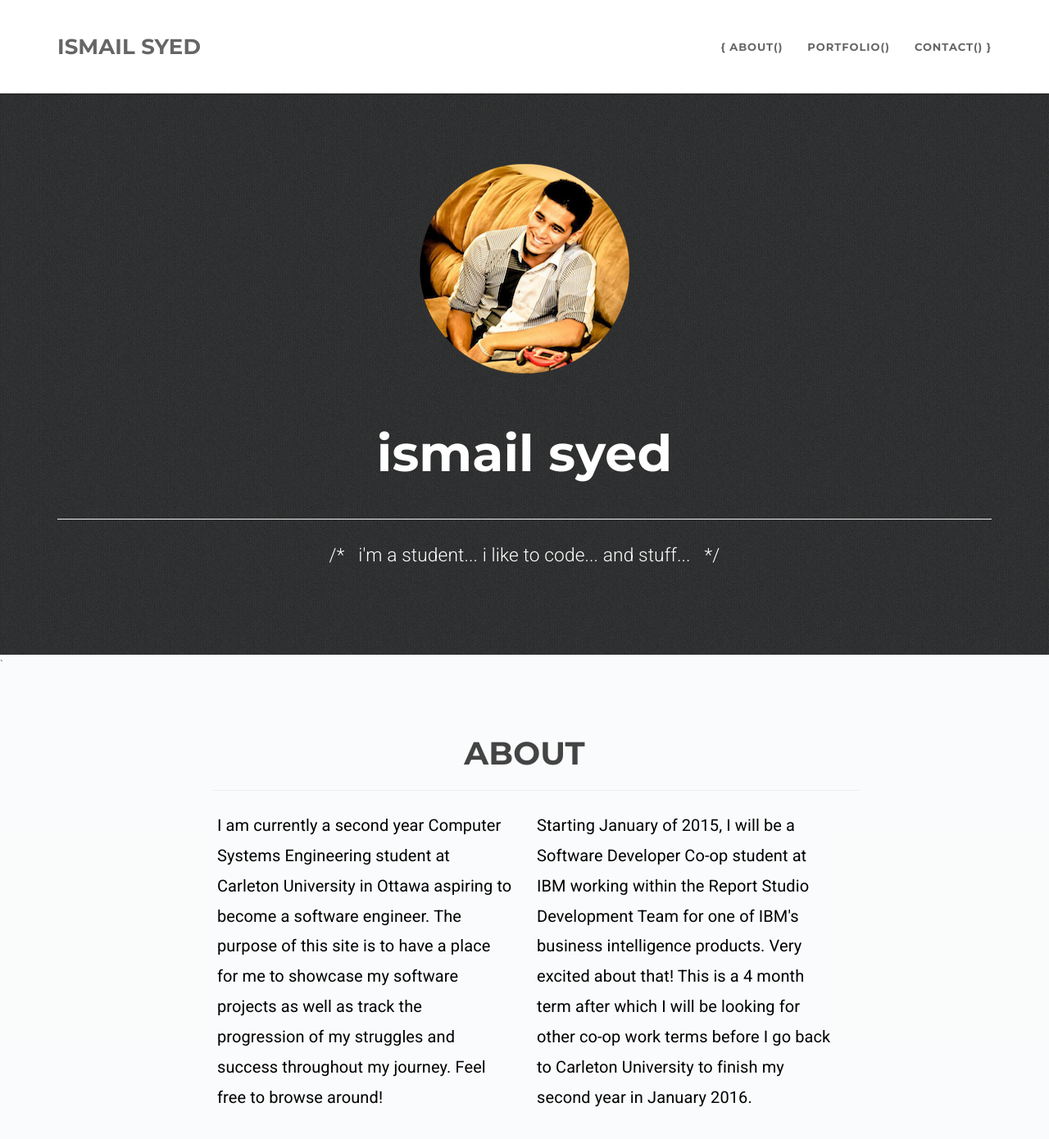
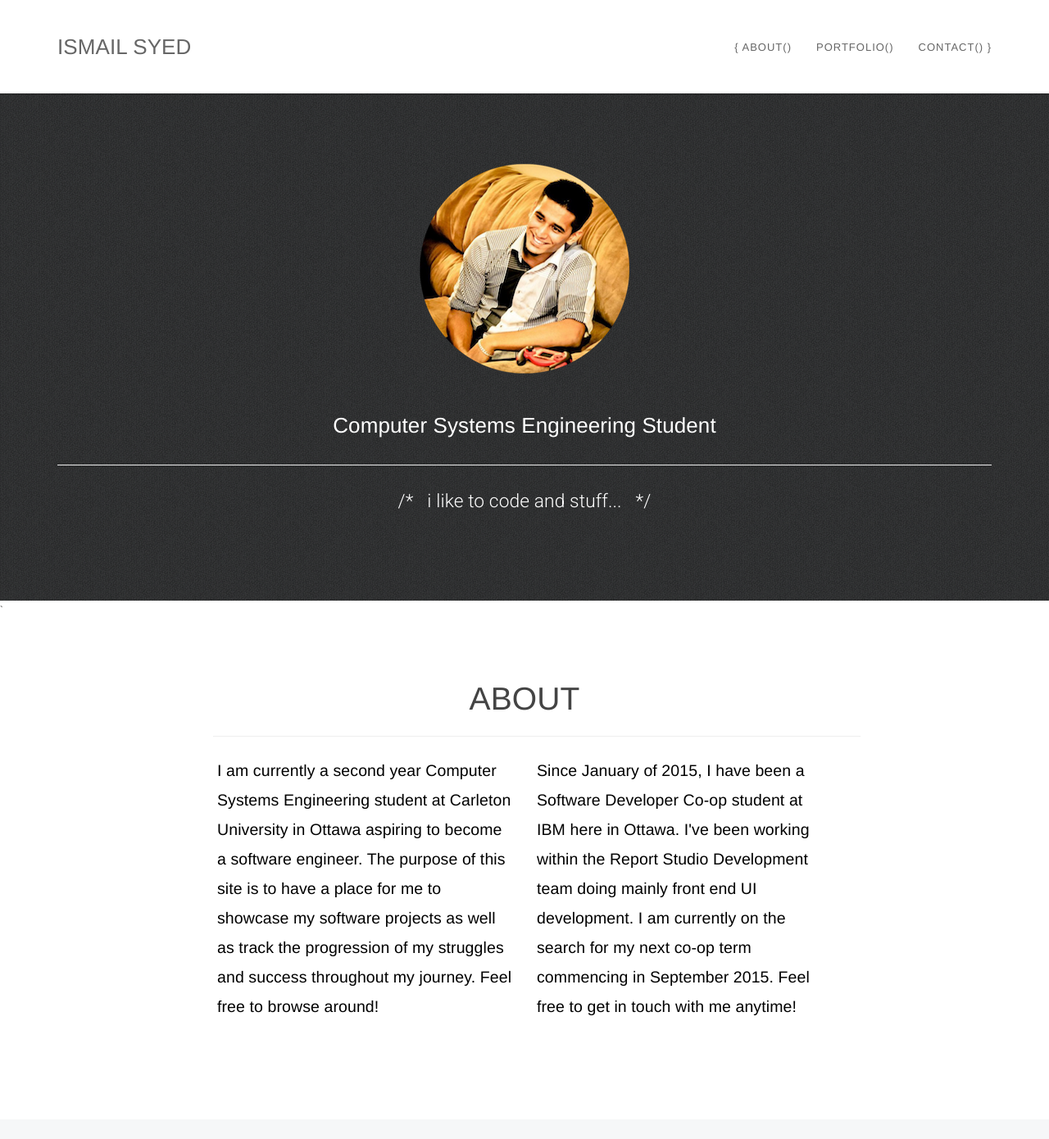
Before and after one commit to ismail-syed/ismail-syed.github.io, a Jekyll site: the page built from index.html, in a window 1280 px wide and 1400 px high. Shown: the top 1390 px of the window at 82% size. Built offline with Jekyll 4.4.1, drawn with Linux system fonts in a browser that asks for light colours.

Commit message:
should of done this a long time ago...

```diff
--- a/_includes/about.html
+++ b/_includes/about.html
@@ -12,8 +12,7 @@
                     <p>I am currently a second year Computer Systems Engineering student at Carleton University in Ottawa aspiring to become a software engineer. The purpose of this site is to have a place for me to showcase my software projects as well as track the progression of my struggles and success throughout my journey. Feel free to browse around! </p>
                 </div>
                 <div class="col-lg-4">
-                    <p>Starting January of 2015, I will be a Software Developer Co-op student at IBM working within the Report Studio Development Team for one of IBM's business intelligence products. Very excited about that!
-                    This is a 4 month term after which I will be looking for other co-op work terms before I go back to Carleton University to finish my second year in January 2016.
+                    <p>Since January of 2015, I have been a Software Developer Co-op student at IBM here in Ottawa. I've been working within the Report Studio Development team doing mainly front end UI development. I am currently on the search for my next co-op term commencing in September 2015. Feel free to get in touch with me anytime!
                     </p>
                 </div>
 
--- a/_includes/contact.html
+++ b/_includes/contact.html
@@ -1,13 +1,13 @@
  <!-- Contact Section -->
-    <section id="contact" style="background:#757575;">
+    <section id="contact" style="background:white;">
         <div class="container">
             <div class="row">
                 <div class="col-lg-12 text-center">
                     <h2>Contact Me</h2>
-                    <hr class="col-xs-8 col-xs-offset-2 col-md-8 col-md-offset-2 col-lg-8 col-lg-offset-2">
+                    <hr style="color:black;" class="col-xs-8 col-xs-offset-2 col-md-8 col-md-offset-2 col-lg-8 col-lg-offset-2">
                 </div>
             </div>
-            <div class="row" style="color:black;">
+            <div class="row">
                 <div class="col-lg-8 col-lg-offset-2">
                     <!-- To configure the contact form email address, go to mail/contact_me.php and update the email address in the PHP file on line 19. -->
                     <!-- The form should work on most web servers, but if the form is not working you may need to configure your web server differently. -->
--- a/_includes/footer.html
+++ b/_includes/footer.html
@@ -12,20 +12,15 @@
                         </a>
                     </div>
                 </div>
-                 <div class="footer-col col-md-offset-4 col-md-4">
+                 <div class="footer-col col-md-offset-4 col-md-4" style="font-size:1.0em">
                      <p>abulkadir.ismails@gmail.com</p>
+                </div>
+                <div class="col-lg-12" style="font-size:1.7em">
+                        Loved and cared for by Ismail Syed
                 </div>
             </div>
         </div>
-        <div class="footer-below">
-            <div class="container">
-                <div class="row">
-                    <div class="col-lg-12">
-                        Loved and cared for by Ismail Syed
-                    </div>
-                </div>
-            </div>
-        </div>
+
     </footer>
 
     <!-- Scroll to Top Button (Only visible on small and extra-small screen sizes) -->
--- a/_includes/header.html
+++ b/_includes/header.html
@@ -35,16 +35,16 @@
     </nav>
 
     <!-- Header -->
-    <div>
+    <div id="mainHeaderBackground">
     <header>
         <div class="container">
-            <div class="row">
+            <div  id="mainHeaderContent" class="row">
                 <div class="col-lg-12">
                     <img class="img-responsive" src="img/profile.png">
-                    <div class="intro-text">
-                        <span class="name">ismail syed</span>
+                    <div class="intro-text" style="">
+                        <span class="name">Computer Systems Engineering Student</span>
                         <hr>
-                        <span class="skills">/*  &nbsp; i'm a student... i like to code... and stuff... &nbsp; */</span>
+                        <span class="skills">/*  &nbsp; i like to code and stuff... &nbsp; */</span>
                     </div>
                 </div>
             </div>
--- a/_includes/portfolio_grid.html
+++ b/_includes/portfolio_grid.html
@@ -1,6 +1,6 @@
 
     <!-- Portfolio Grid Section -->
-    <section id="portfolio" style="background: rgba(207, 216, 220, 0.1);;">
+    <section id="portfolio" style="background: rgba(207, 216, 220, 0.2);">
         <div class="container">
             <div class="row">
                 <div class="col-lg-12 text-center">
@@ -8,7 +8,7 @@
                     <hr class="col-xs-8 col-xs-offset-2 col-md-8 col-md-offset-2 col-lg-8 col-lg-offset-2" style="background:grey;">
                 </div>
             </div>
-            <!-- <div class="row">
+            <div class="row">
                 {% for post in site.posts %}
                     <div class="col-sm-4 portfolio-item">
                         <a href="#portfolioModal-{{ post.modal-id }}" class="portfolio-link" data-toggle="modal">
@@ -21,10 +21,6 @@
                         </a>
                     </div>
                 {% endfor %}
-            </div> -->
-            <div class="text-center"></br>
-                <h1 style="font-size:20em;"><i class="fa fa-cog fa-spin"></i></h1>
-                <h4> Coming soon!</h4>
             </div>
         </div>
     </section>
```
Also changed, not shown: _includes/css/main.css (+29 -11 lines), 12 other files.
